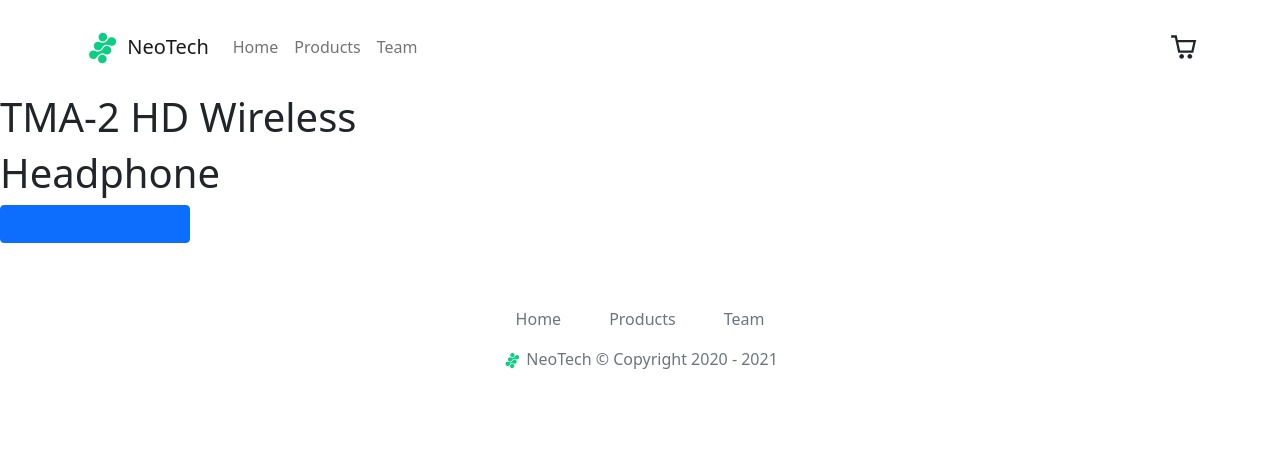
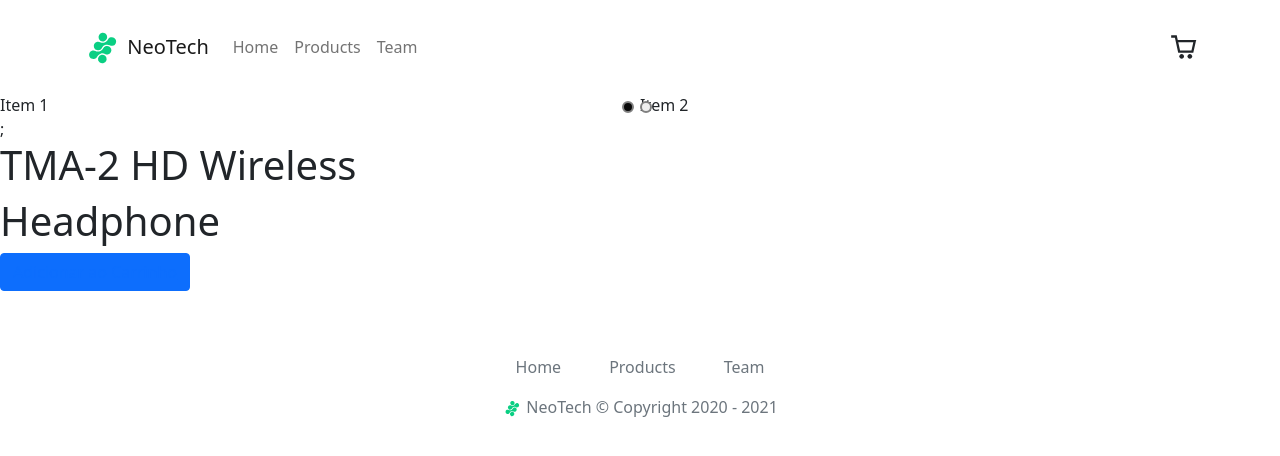
Before and after one commit to DH-ecommerce/Front-end-CTD-Commerce, a React (Create React App) app: page /products/1 in a window 1280 px wide. Shown: the top 456 px of the page. Built offline with nearby package versions, Linux system fonts and the light colour scheme; a web font is replaced by a local one.

Commit message:
adiciona a lib react-multi-carousel

```diff
--- a/package.json
+++ b/package.json
@@ -12,6 +12,7 @@
     "react-dom": "^17.0.2",
     "react-helmet": "^6.1.0",
     "react-icons": "^4.3.1",
+    "react-multi-carousel": "^2.6.5",
     "react-router-bootstrap": "^0.26.0",
     "react-router-dom": "^6.0.2",
     "react-scripts": "4.0.3",
--- a/src/pages/Home/index.jsx
+++ b/src/pages/Home/index.jsx
@@ -1,11 +1,11 @@
 import Banner from '../components/Banner';
-import Product from '../components/Product';
+// import Product from '../components/Product';
 
 function Home() {
   return (
     <>
       <Banner />
-      <Product />
+      {/* <Product /> */}
     </>
   );
 }
--- a/src/pages/SingleProduct/index.jsx
+++ b/src/pages/SingleProduct/index.jsx
@@ -4,6 +4,8 @@ import { useParams } from 'react-router-dom';
 import Swal from 'sweetalert2';
 import {Button} from 'react-bootstrap';
 import {Link} from 'react-router-dom'
+import Carousel from 'react-multi-carousel';
+import "react-multi-carousel/lib/styles.css";
 
 const productListReduce = productList.reduce((acc, {id, ...restProduct})=>({
   ...acc,
@@ -48,8 +50,49 @@ function SingleProduct() {
       localStorage.setItem("products", JSON.stringify(productsLocalStorage));
   }
 
+const responsive = {
+  desktop: {
+    breakpoint: { max: 3000, min: 1024 },
+    items: 3,
+    slidesToSlide: 3 // optional, default to 1.
+  },
+  tablet: {
+    breakpoint: { max: 1024, min: 464 },
+    items: 2,
+    slidesToSlide: 2 // optional, default to 1.
+  },
+  mobile: {
+    breakpoint: { max: 464, min: 0 },
+    items: 1,
+    slidesToSlide: 1 // optional, default to 1.
+  }
+};
+
   return (
     <>
+      <Carousel
+  swipeable={false}
+  draggable={false}
+  showDots={true}
+  responsive={responsive}
+  ssr={true} // means to render carousel on server-side.
+  infinite={true}
+  // autoPlay={this.props.deviceType !== "mobile" ? true : false}
+  autoPlaySpeed={1000}
+  keyBoardControl={true}
+  customTransition="all .5"
+  transitionDuration={500}
+  containerClass="carousel-container"
+  removeArrowOnDeviceType={["tablet", "mobile"]}
+  // deviceType={this.props.deviceType}
+  dotListClass="custom-dot-list-style"
+  itemClass="carousel-item-padding-40-px"
+>
+  <div>Item 1</div>
+  <div>Item 2</div>
+  <div>Item 3</div>
+  <div>Item 4</div>
+</Carousel>;
       <h1>{product.title}</h1>
       <h1>{product.category}</h1>
       <Button onClick={addProductToLocalStorage}><Link productItem={productListReduce[singleProduct]} to={`/shoppingCart`}>Adicionar ao Carrinho</Link></Button>
--- a/src/pages/components/Grid/index.jsx
+++ b/src/pages/components/Grid/index.jsx
@@ -1,7 +1,7 @@
 import './index.scss';
 import { Container, Col, Row } from 'react-bootstrap';
 import CardProduct from './CardProduct';
-import productList from '../Grid/assets/API';
+import productList from './assets/API';
 
 export default function CardGrid() {
   return (
```
Also changed, not shown: 1 other file (tests, documents, lock files or other folders).
